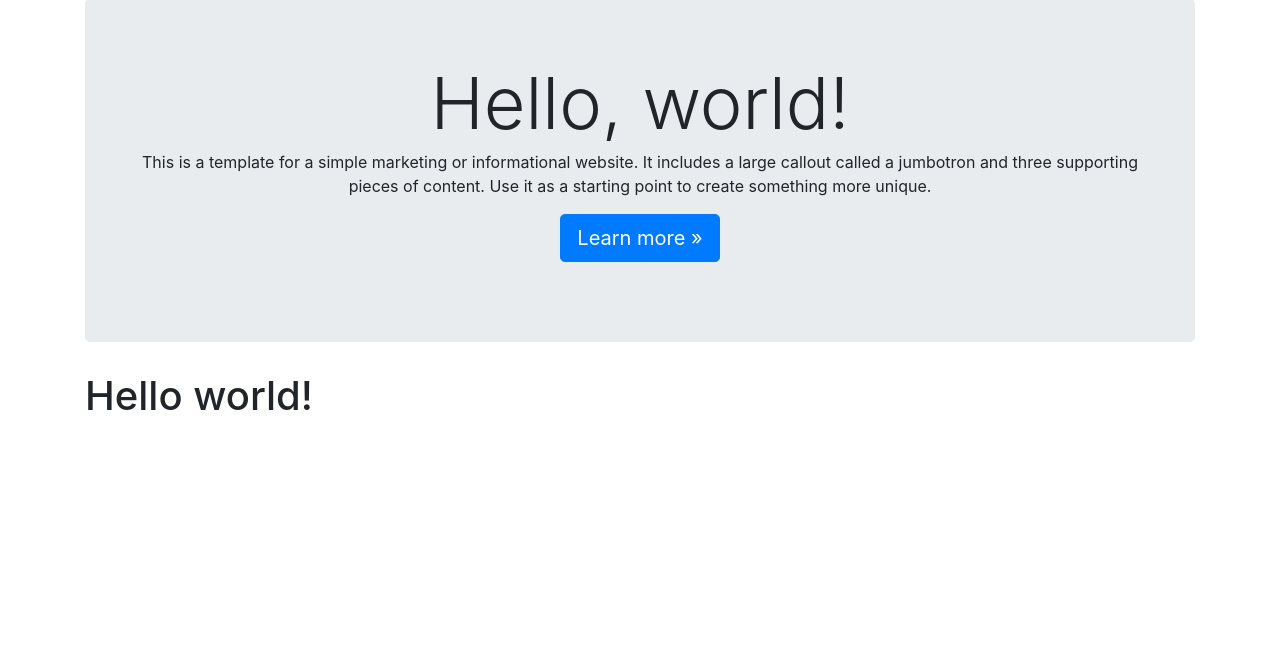
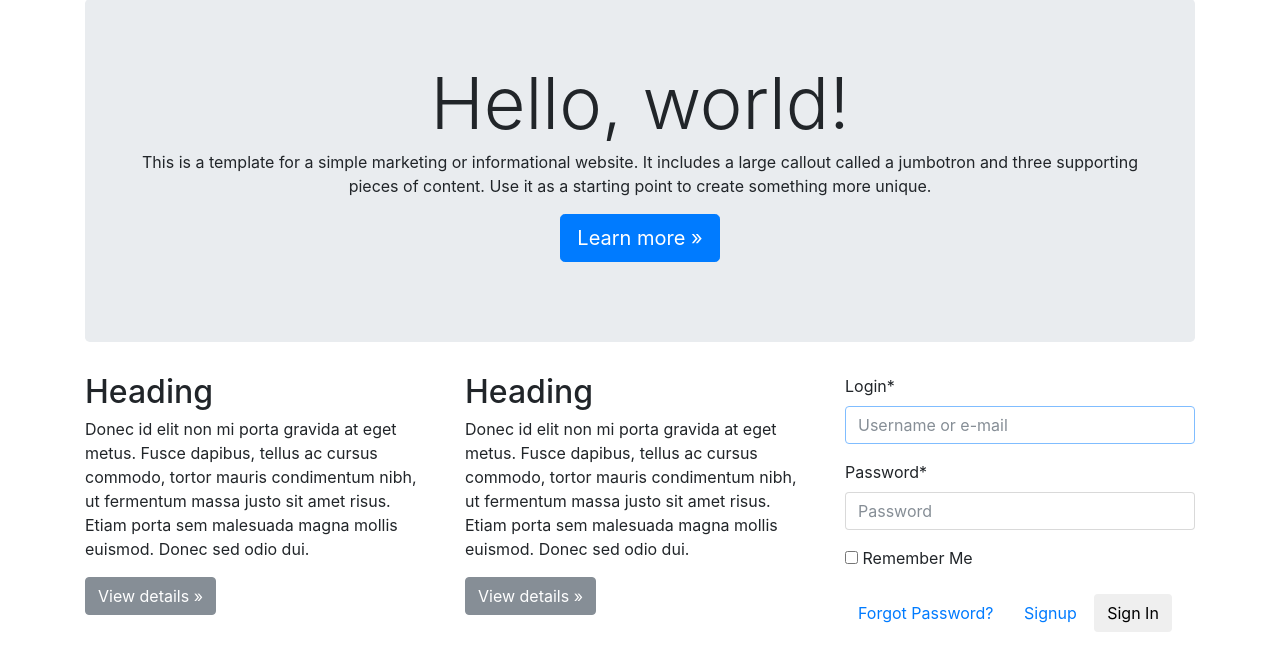
Before and after one commit to iitim/SWE_eCommerceSite, a Django app: page / in a window 1280 px wide. Shown: the part 57-728 px from the top of the page. Run offline with Django 3.2, Linux system fonts and the light colour scheme; some libraries are stand-ins or nearby versions.

Commit message:
create login block at homepage

```diff
--- a/src/profiles/templates/home.html
+++ b/src/profiles/templates/home.html
@@ -19,5 +19,37 @@
 {% endblock %}
 
 {% block content %}
-    <h1>Hello world!</h1>
+<div class="row">
+    <div class="col-md-4">
+        <h2>Heading</h2>
+        <p>Donec id elit non mi porta gravida at eget metus. Fusce dapibus, tellus ac cursus commodo, tortor mauris condimentum nibh, ut fermentum massa justo sit amet risus. Etiam porta sem malesuada magna mollis euismod. Donec sed odio dui. </p>
+        <p><a class="btn btn-secondary" href="#" role="button">View details &raquo;</a></p>
+    </div>
+    <div class="col-md-4">
+        <h2>Heading</h2>
+        <p>Donec id elit non mi porta gravida at eget metus. Fusce dapibus, tellus ac cursus commodo, tortor mauris condimentum nibh, ut fermentum massa justo sit amet risus. Etiam porta sem malesuada magna mollis euismod. Donec sed odio dui. </p>
+        <p><a class="btn btn-secondary" href="#" role="button">View details &raquo;</a></p>
+    </div>
+    <div class="col-md-4">
+        {% if request.user.is_authenticated %}
+        <h3>Hello {{ request.user }}</h3>
+
+        {% else %}
+            <form class="login" method="POST" action="/accounts/login/">
+                {% csrf_token %}
+              <div id="div_id_login" class="form-group"> <label for="id_login" class="control-label  requiredField">
+                              Login<span class="asteriskField">*</span> </label> <div class="controls "> <input type="text" name="login" autofocus="autofocus" required placeholder="Username or e-mail" class="textinput textInput form-control" id="id_login" /> </div> </div> <div id="div_id_password" class="form-group"> <label for="id_password" class="control-label  requiredField">
+                              Password<span class="asteriskField">*</span> </label> <div class="controls "> <input type="password" name="password" required placeholder="Password" class="textinput textInput form-control" id="id_password" /> </div> </div> <div class="form-group"> <div id="div_id_remember" class="checkbox"> <label for="id_remember" class=""> <input type="checkbox" name="remember" class="checkboxinput" id="id_remember" />
+                                  Remember Me
+                              </label> </div> </div>
+
+
+                <a class="btn btn-link button secondaryAction" href="{% url 'account_reset_password' %}">Forgot Password?</a>
+                <a class="btn btn-link button secondaryAction" href="{% url 'account_signup' %}">Signup</a>
+                <button class="btn btn-default primaryAction" type="submit">Sign In</button>
+              </form>
+        {% endif %}
+              </div>
+    </div>
+</div>
 {% endblock %}
--- a/src/profiles/templates/navbar.html
+++ b/src/profiles/templates/navbar.html
@@ -21,7 +21,7 @@
         <li class="nav-item dropdown">
         <a class="nav-link dropdown-toggle" href="http://example.com" id="dropdown01" data-toggle="dropdown" aria-haspopup="true" aria-expanded="false">Account</a>
         <div class="dropdown-menu" aria-labelledby="dropdown01">
-        {% if not request.user.is_authenicated %}
+        {% if not request.user.is_authenticated %}
             <a class="dropdown-item" href="{% url 'account_login' %}">Login</a>
             <a class="dropdown-item" href="{% url 'account_signup' %}">Signup</a>
         {% else %}
```
Also changed, not shown: src/db.sqlite3.
